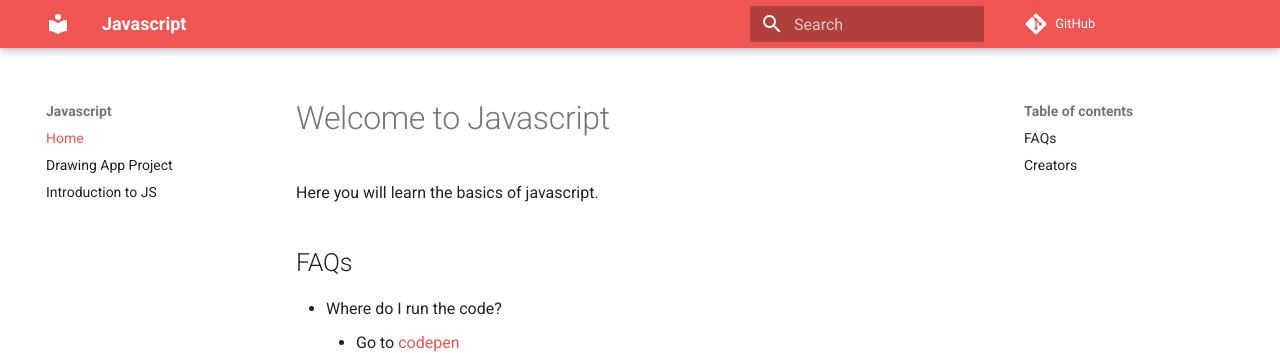
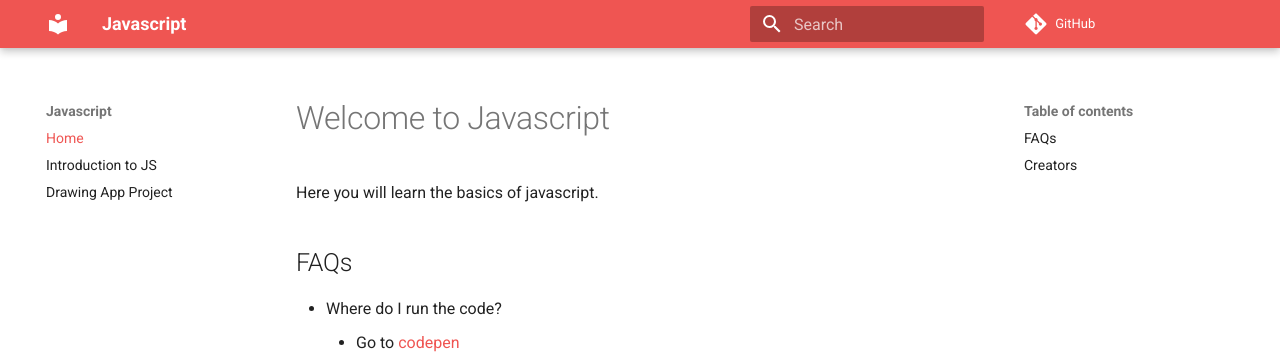
Before and after one commit to SanDiegoCode/javascript, an MkDocs documentation site: the page built from docs/index.md, in a window 1280 px wide. Shown: the top 353 px of the page. Built offline with MkDocs 1.6.1 and Material for MkDocs 9.7.7, drawn with Linux system fonts in a browser that asks for light colours; comment, search, counter and statistics services are not loaded; old or Windows-style settings are respelled for this version of MkDocs; some of the changed lines change nothing that is shown.

Commit message:
updated order

```diff
--- a/mkdocs.yml
+++ b/mkdocs.yml
@@ -6,8 +6,8 @@ site_url: 'https://sdcoding.com/javascript'
 
 pages:
 - Home: index.md
+- Introduction to JS: BeginnerJavascript.md
 - Drawing App Project: HTML5DrawingApp.md
-- Introduction to JS: BeginnerJavascript.md
 
 # Uncomment the below line to add lessons
 #- Lesson 1: lesson1.md
```
